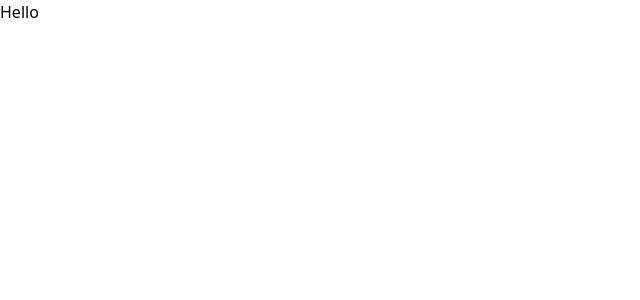
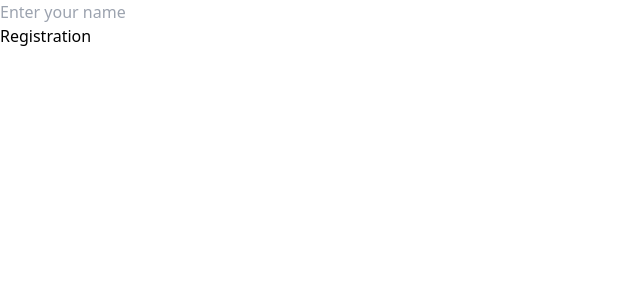
Before and after one commit to abdurrahmanrahat/so_fronted, a React (Vite) app: page / in a window 1280 px wide. Shown: the top 300 px of the page, without its empty margins (0-640 px from the left). Built offline with nearby package versions, Linux system fonts and the light colour scheme.

Commit message:
form component ready

```diff
--- a/eslint.config.js
+++ b/eslint.config.js
@@ -1,8 +1,8 @@
 import js from '@eslint/js'
-import globals from 'globals'
 import react from 'eslint-plugin-react'
 import reactHooks from 'eslint-plugin-react-hooks'
 import reactRefresh from 'eslint-plugin-react-refresh'
+import globals from 'globals'
 
 export default [
   { ignores: ['dist'] },
@@ -31,7 +31,7 @@ export default [
       'react/jsx-no-target-blank': 'off',
       'react-refresh/only-export-components': [
         'warn',
-        { allowConstantExport: true },
+        { allowConstantExport: true, node: true },
       ],
     },
   },
--- a/src/App.jsx
+++ b/src/App.jsx
@@ -1,7 +1,9 @@
+import StudentRegistration from "./components/StudentRegistration/StudentRegistration";
+
 function App() {
   return (
     <>
-      <h1>Hello</h1>
+      <StudentRegistration />
     </>
   );
 }
--- /dev/null
+++ b/src/components/Reuseable/Forms/SOForm.jsx
@@ -0,0 +1,23 @@
+import { FormProvider, useForm } from "react-hook-form";
+
+const SOForm = ({ children, onSubmit, defaultValues }) => {
+  const formConfig = {};
+  if (defaultValues) {
+    formConfig["defaultValues"] = defaultValues;
+  }
+
+  const methods = useForm(formConfig);
+
+  const submit = (data) => {
+    onSubmit(data);
+    methods.reset();
+  };
+
+  return (
+    <FormProvider {...methods}>
+      <form onSubmit={methods.handleSubmit(submit)}>{children}</form>
+    </FormProvider>
+  );
+};
+
+export default SOForm;
--- /dev/null
+++ b/src/components/Reuseable/Forms/SOInput.jsx
@@ -0,0 +1,23 @@
+import { Controller, useFormContext } from "react-hook-form";
+
+const SOInput = ({ name, type = "text", className, placeholder }) => {
+  const { control } = useFormContext();
+
+  return (
+    <Controller
+      control={control}
+      name={name}
+      render={({ field }) => (
+        <input
+          {...field}
+          type={type}
+          className={className}
+          placeholder={placeholder}
+          required
+        />
+      )}
+    />
+  );
+};
+
+export default SOInput;
--- /dev/null
+++ b/src/components/StudentRegistration/StudentRegistration.jsx
@@ -0,0 +1,29 @@
+import SOForm from "../Reuseable/Forms/SOForm";
+import SOInput from "../Reuseable/Forms/SOInput";
+
+const defaultValues = {
+  studentName: "",
+};
+
+const StudentRegistration = () => {
+  const handleStudentRegistration = (values) => {
+    console.log(values);
+  };
+
+  return (
+    <div>
+      <SOForm
+        onSubmit={handleStudentRegistration}
+        defaultValues={defaultValues}
+      >
+        <div>
+          <SOInput name="studentName" placeholder="Enter your name" />
+        </div>
+
+        <input type="submit" value="Registration" />
+      </SOForm>
+    </div>
+  );
+};
+
+export default StudentRegistration;
```
Also changed, not shown: src/components/Forms/SOForm.jsx (deleted).
